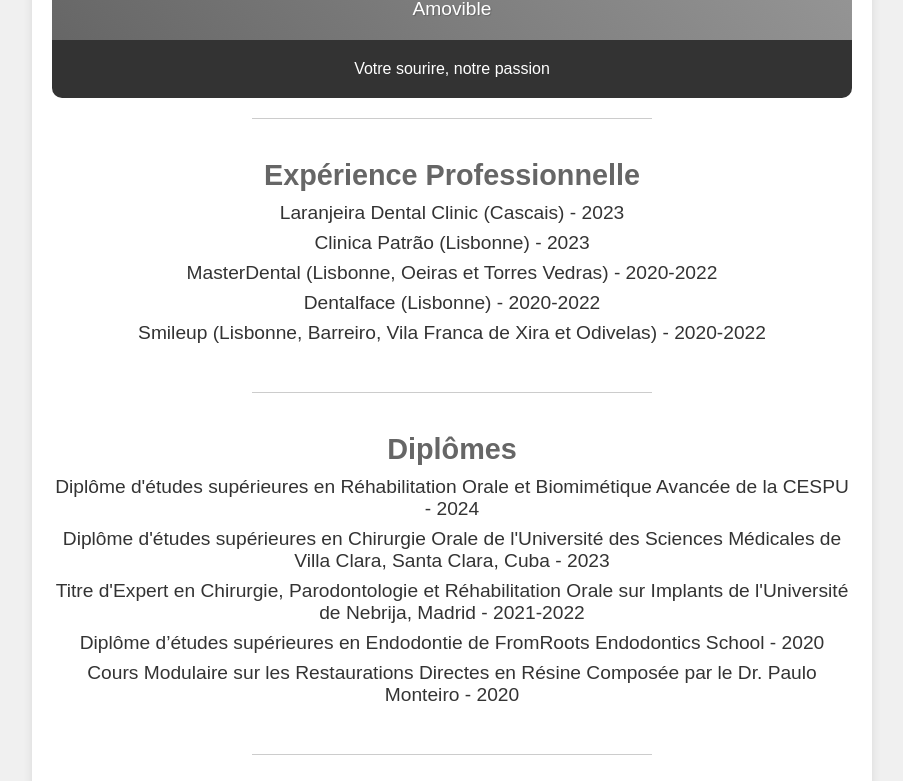
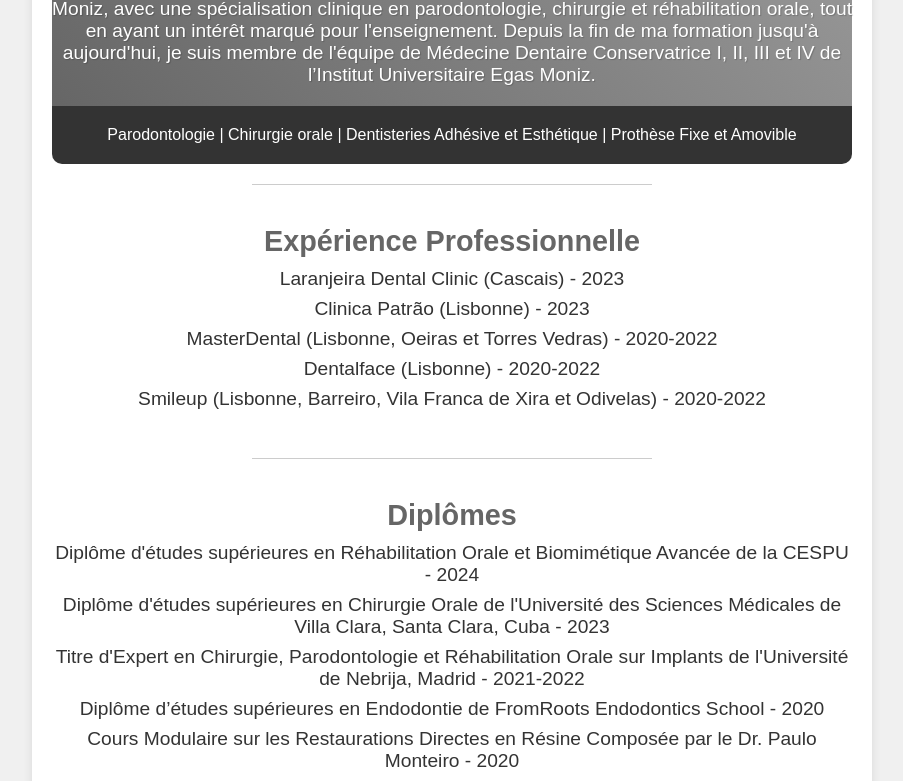
Before and after one commit to jblimaf/dds, a plain HTML site: page index.html in a window 1280 px wide. Shown: the part 147-928 px from the top of the page, without its empty margins (188-1091 px from the left). Drawn offline with Linux system fonts and the light colour scheme.

Commit message:
Update index.html

```diff
--- a/index.html
+++ b/index.html
@@ -135,11 +135,11 @@
     <div class="container" id="about">
         <header>
             <h1>À propos de João Lima Fernandes</h1>
-            <p>Parodontologie | Chirurgie orale | Dentisteries Adhésive et Esthétique | Prothèse Fixe et Amovible</p>
+            <p>Médecin-dentiste diplômé en médecine dentaire en 2020 de l'Institut Universitaire Egas Moniz, avec une spécialisation clinique en parodontologie, chirurgie et réhabilitation orale, tout en ayant un intérêt marqué pour l'enseignement. Depuis la fin de ma formation jusqu'à aujourd'hui, je suis membre de l'équipe de Médecine Dentaire Conservatrice I, II, III et IV de l’Institut Universitaire Egas Moniz.</p>
         </header>
 
         <div class="slogan">
-            <p>Votre sourire, notre passion</p>
+            <p>Parodontologie | Chirurgie orale | Dentisteries Adhésive et Esthétique | Prothèse Fixe et Amovible</p>
         </div>
 
         <hr>
```
